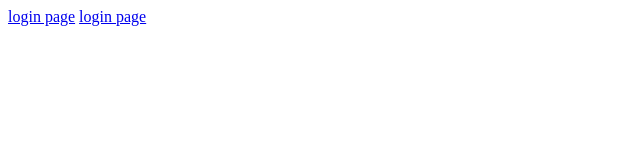
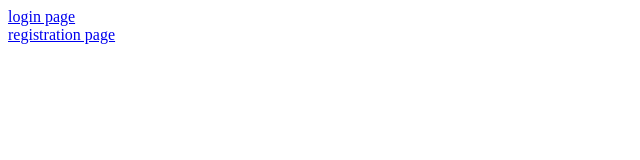
Before and after one commit to ErnestTheBest/chatApp, a plain HTML site: page index.html in a window 1280 px wide. Shown: the whole page, without its empty margins (0-640 px from the left). Drawn offline with Linux system fonts and the light colour scheme.

Commit message:
Fixed index.html

```diff
--- a/index.html
+++ b/index.html
@@ -7,7 +7,7 @@
     <title>Chat app navitation</title>
 </head>
 <body>
-    <a href="./pages/login.html">login page</a>
-    <a href="./pages/register.html">login page</a>
+    <a href="./pages/login.html">login page</a><br>
+    <a href="./pages/register.html">registration page</a>
 </body>
 </html>
--- a/styles/common.css
+++ b/styles/common.css
@@ -62,7 +62,7 @@ form, input {
     position: absolute;
     right: 0%;
     top: 0%;
-    display: none;
+    display: none;;
 }
 
 .error-message p {
@@ -72,9 +72,6 @@ form, input {
 @media screen and (max-width: 700px) {
     form {
         width: 70%;
-    }
-
-    .error-message {
     }
 }
 
```
